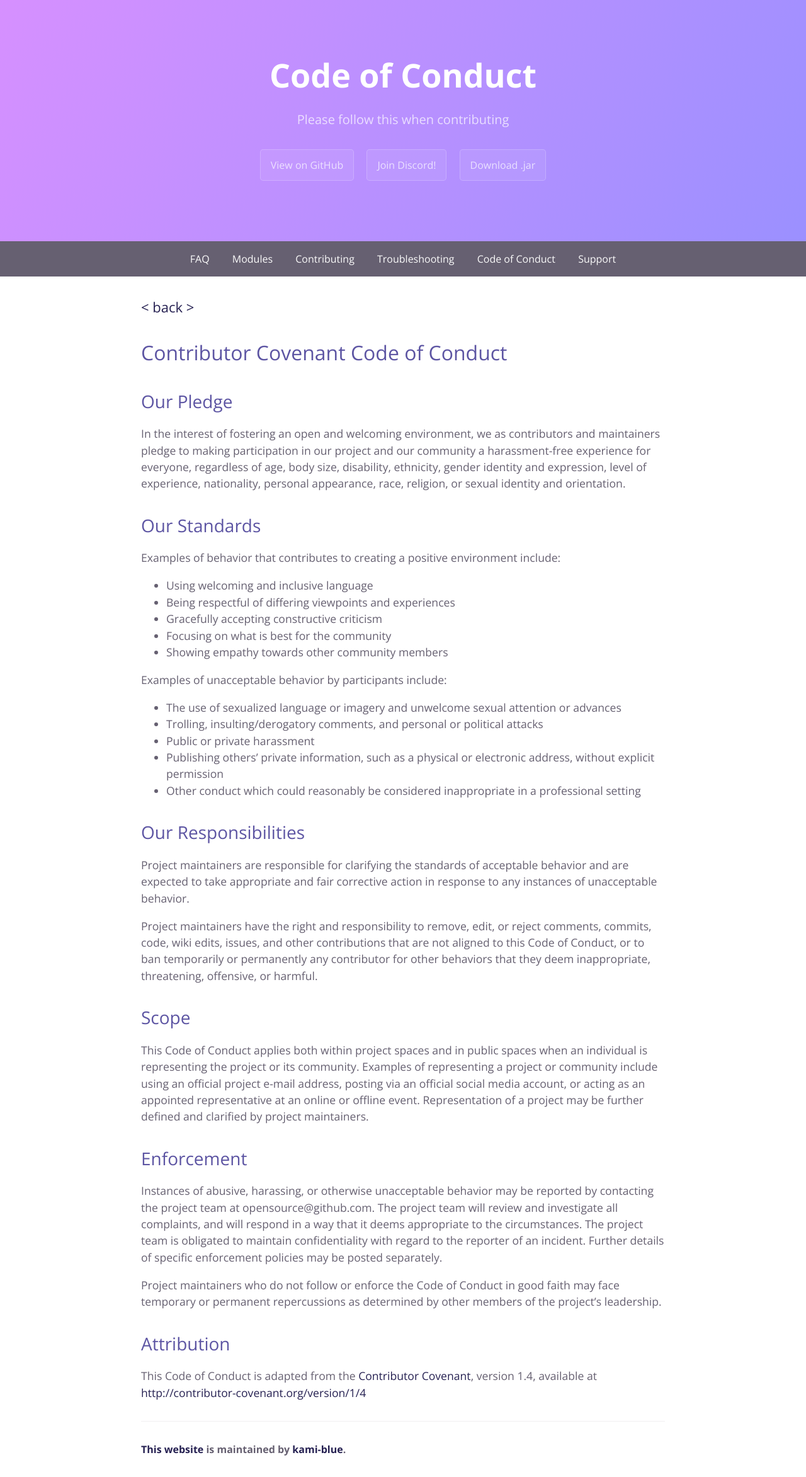
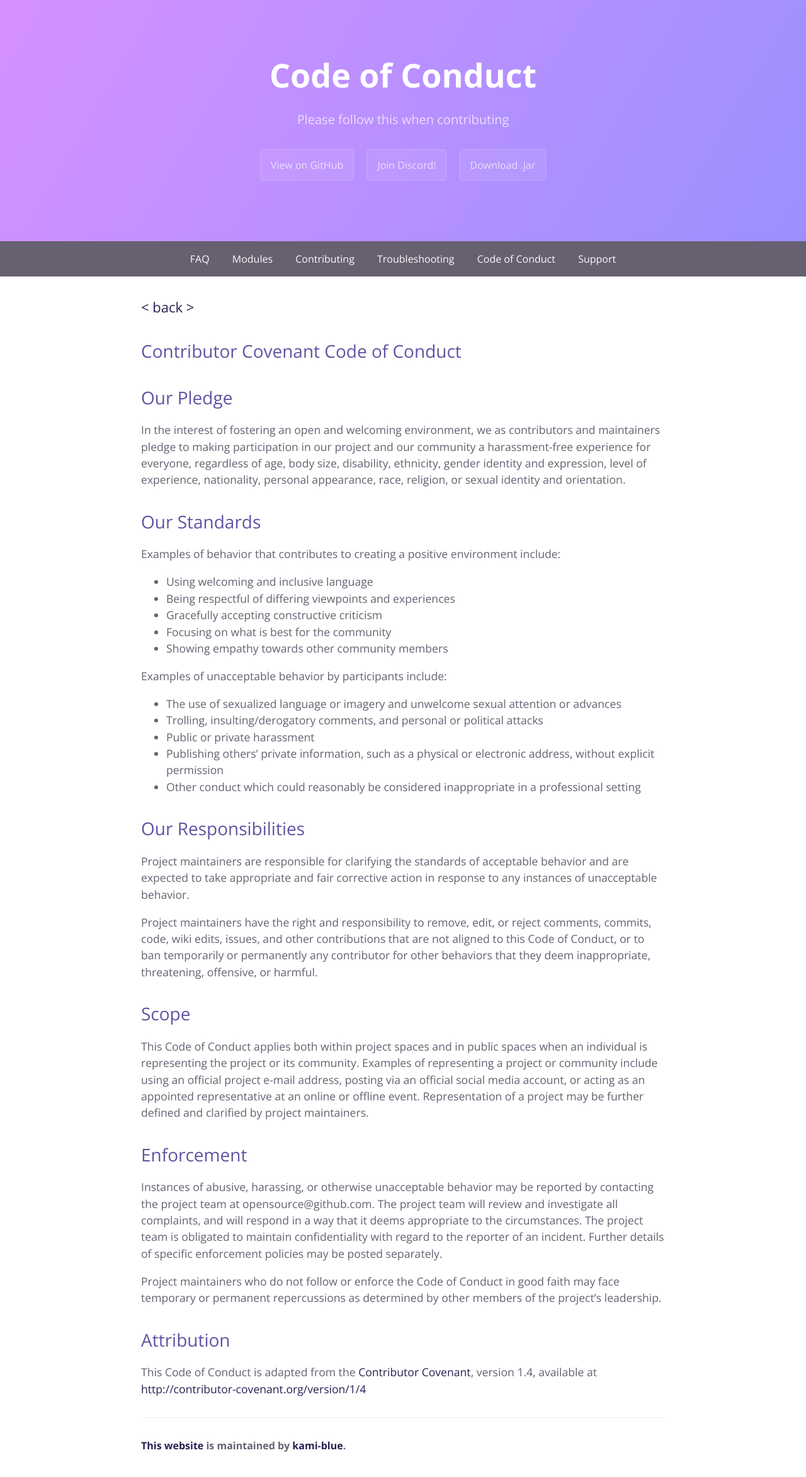
Before and after one commit to kami-blue/website, a Jekyll site: the page built from docs/docs/coc.md, in a window 1280 px wide. Shown: the whole page at 63% size. Built offline with Jekyll 4.4.1, drawn with Linux system fonts in a browser that asks for light colours.

Commit message:
make header match normal size

```diff
--- a/docs/docs/coc.md
+++ b/docs/docs/coc.md
@@ -6,7 +6,7 @@ description: Please follow this when contributing
 
 #### [< back >](.././)
 
-# Contributor Covenant Code of Conduct
+## Contributor Covenant Code of Conduct
 
 ## Our Pledge
 
```
